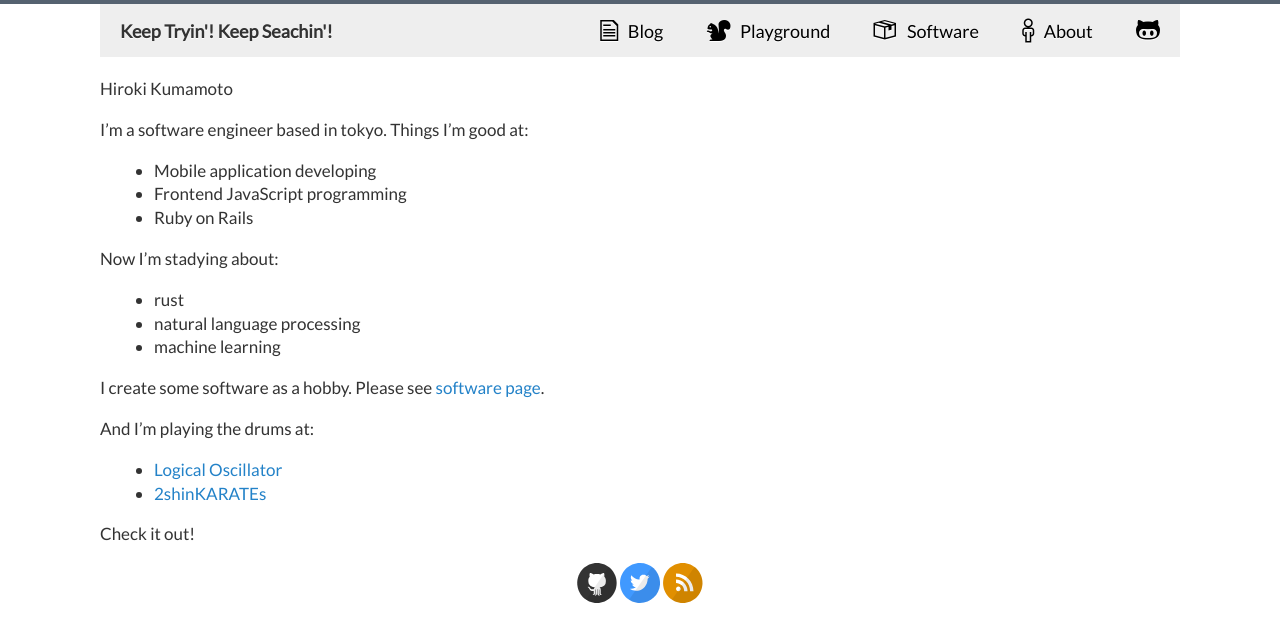
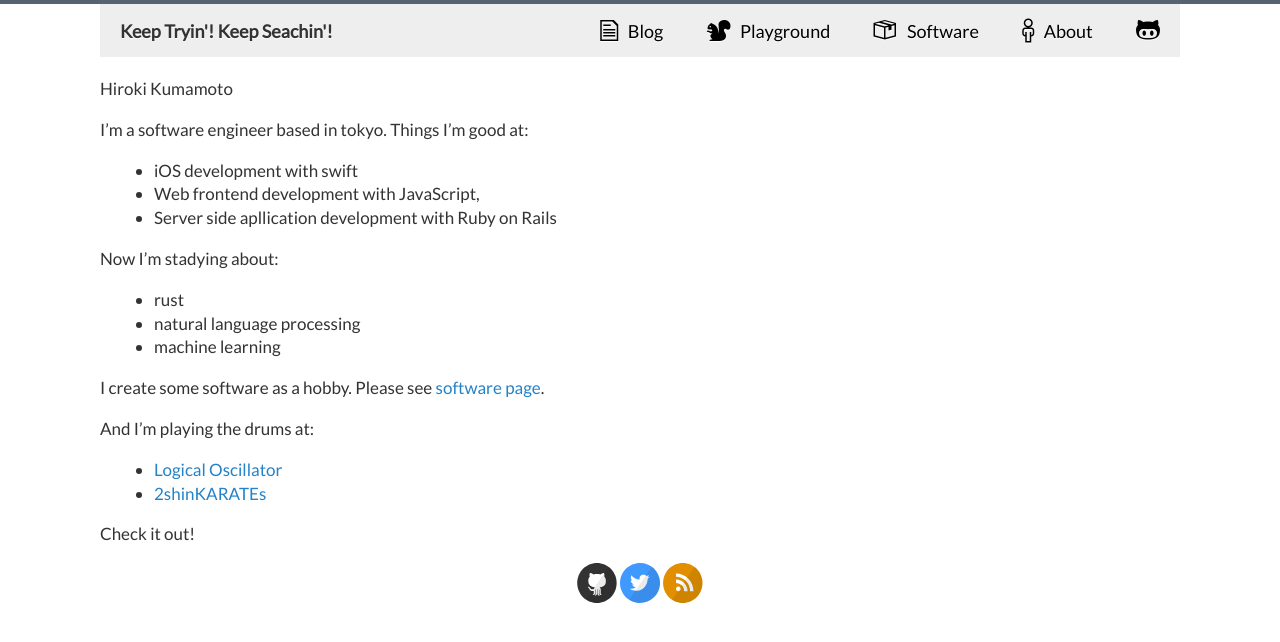
Before and after one commit to kumabook/kumabook.github.io, a Jekyll site: the page built from about.md, in a window 1280 px wide. Shown: the top 642 px of the page. Built offline with Jekyll 4.4.1, drawn with Linux system fonts in a browser that asks for light colours.

Commit message:
Update about.md

```diff
--- a/about.md
+++ b/about.md
@@ -10,9 +10,9 @@ Hiroki Kumamoto
 I'm a software engineer based in tokyo.
 Things I'm good at:
 
-- Mobile application developing
-- Frontend JavaScript programming
-- Ruby on Rails
+- iOS development with swift
+- Web frontend development with JavaScript,
+- Server side apllication development with Ruby on Rails
 
 Now I'm stadying about:
 
```
